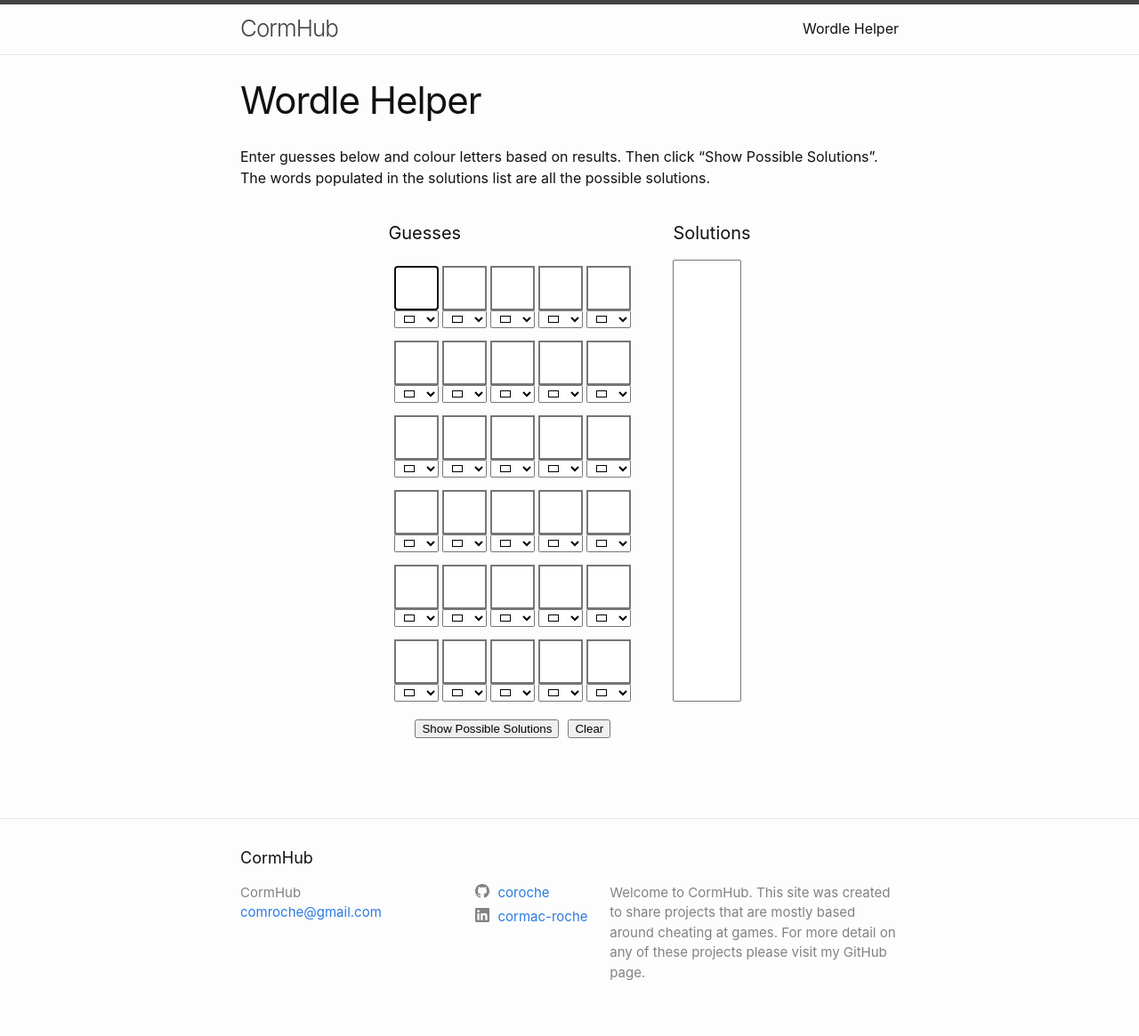
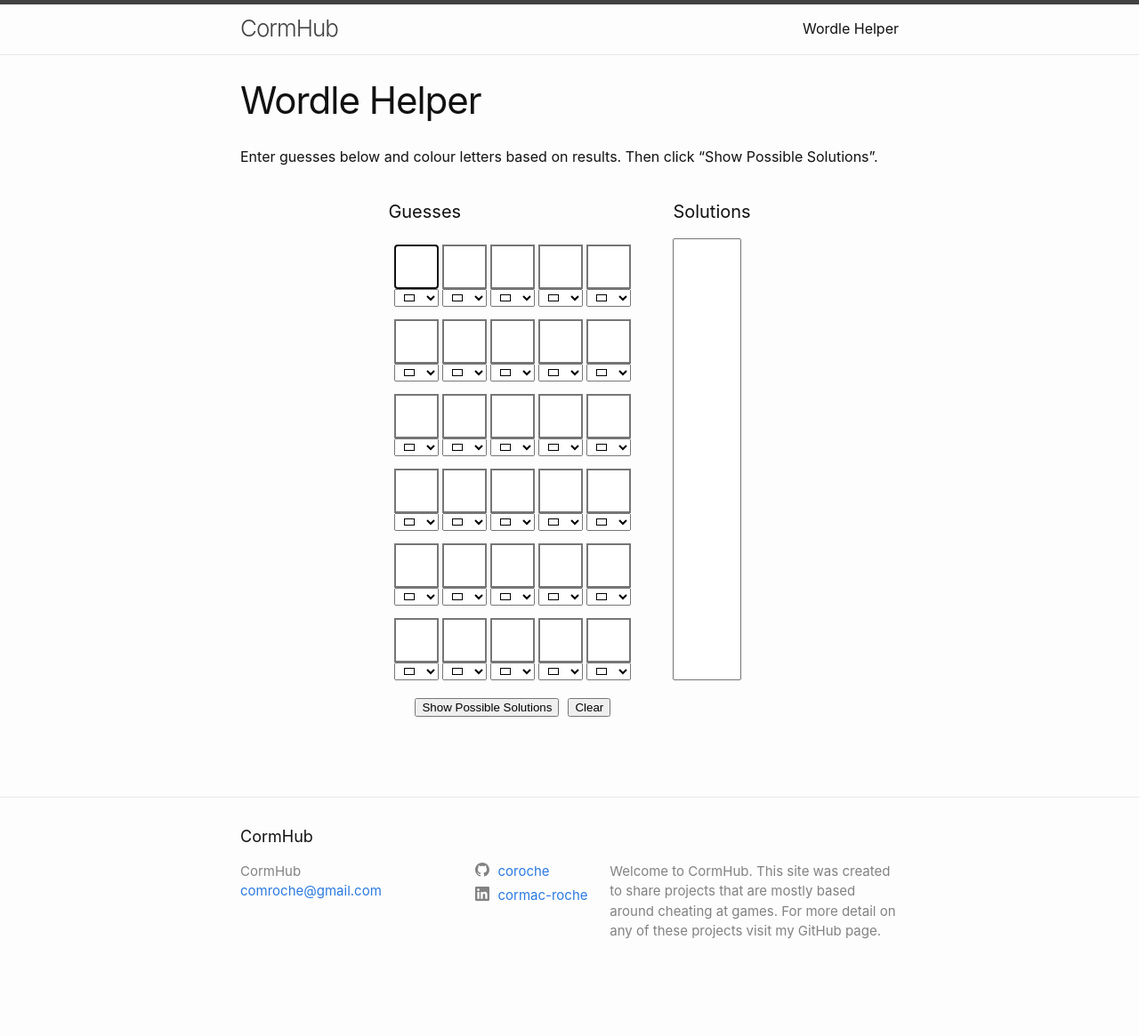
Before and after one commit to coroche/coroche.github.io, a Jekyll site: the page built from wordle.markdown, in a window 1280 px wide. Shown: the whole page at 89% size. Built offline with Jekyll 4.4.1, drawn with Linux system fonts in a browser that asks for light colours; after the commit the page ends 1119 px from its top, so only the background shows below that.

Commit message:
Wording changes

```diff
--- a/_config.yml
+++ b/_config.yml
@@ -23,7 +23,7 @@ email: comroche@gmail.com
 description: >- # this means to ignore newlines until "baseurl:"
   Welcome to CormHub. This site was created to share projects that
   are mostly based around cheating at games. For more detail on any of
-  these projects please visit my GitHub page.
+  these projects visit my GitHub page.
 
 baseurl: "" # the subpath of your site, e.g. /blog
 url: "" # the base hostname & protocol for your site, e.g. http://example.com
--- a/wordle.markdown
+++ b/wordle.markdown
@@ -6,7 +6,7 @@ layout: page
 includeonhomepage: True
 description: Enter data from your current wordle game to return a list of possible solutions
 ---
-Enter guesses below and colour letters based on results. Then click "Show Possible Solutions". The words populated in the solutions list are all the possible solutions.
+Enter guesses below and colour letters based on results. Then click "Show Possible Solutions".
 
 
 <div id="wordle">
```
